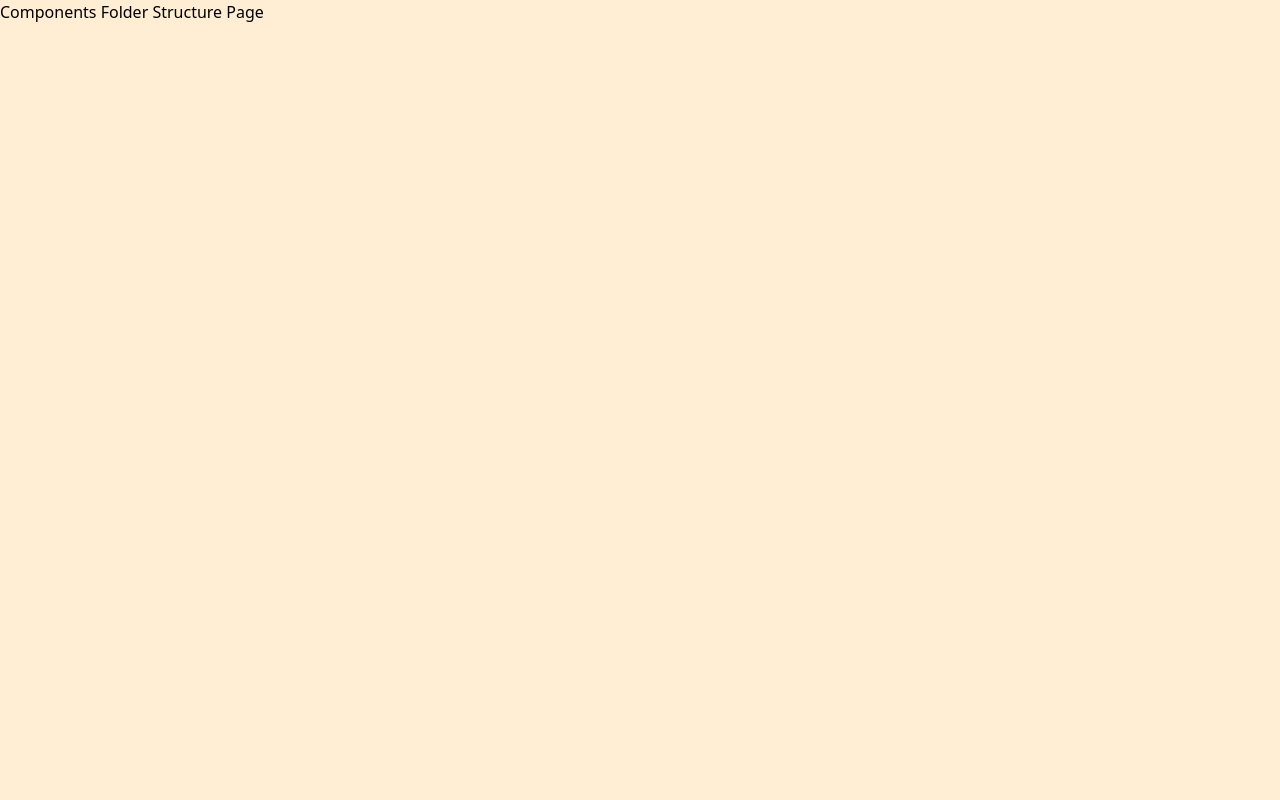
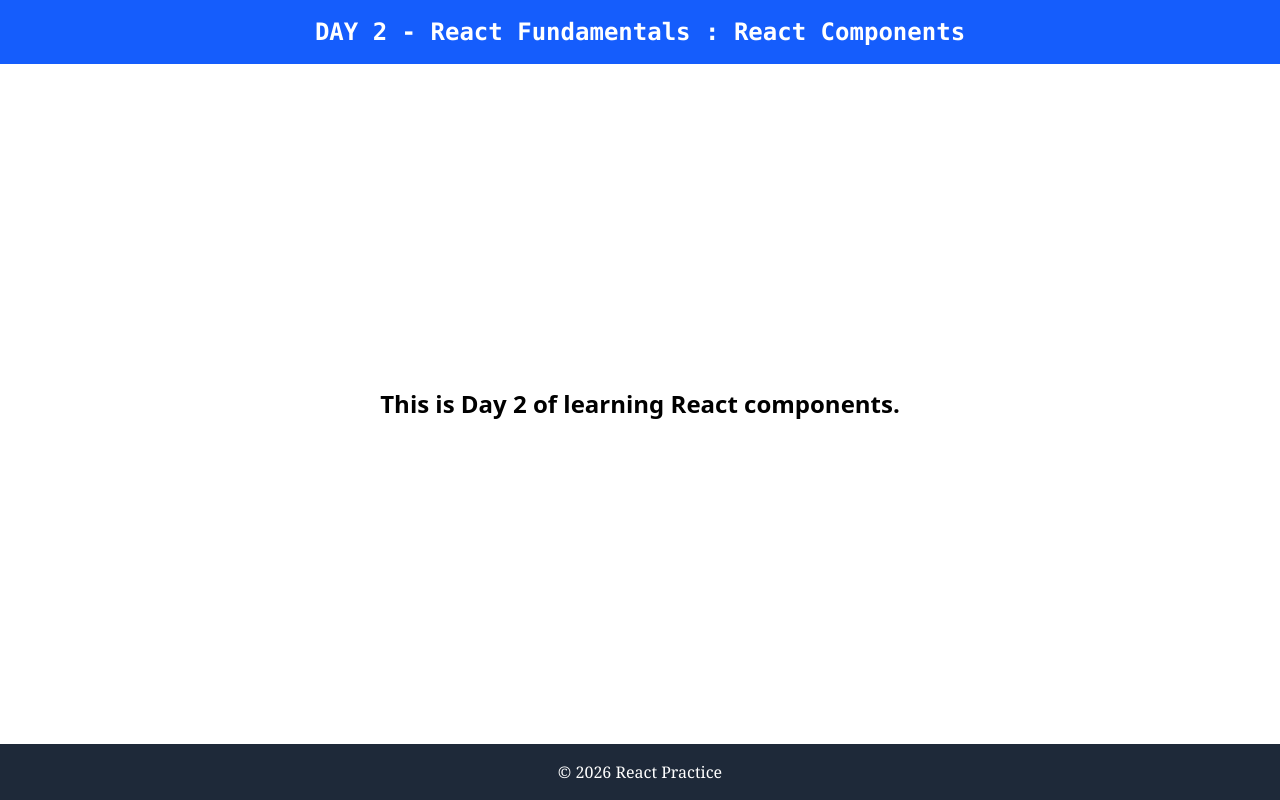
Before and after one commit to JekenMaharjan/react-fundamentals, a React (Vite) app in the folder client/: page /02-components-folder-structure in a window 1280 px wide. Built offline with nearby package versions, Linux system fonts and the light colour scheme.

Commit message:
Day 1: update UI and Day 2: create and compose basic React components

```diff
--- a/client/src/pages/01-jsx-basics/App.jsx
+++ b/client/src/pages/01-jsx-basics/App.jsx
@@ -12,11 +12,14 @@
     // );
 
     return (
-        <div className="flex flex-col p-5 items-center bg-orange-100 min-w-screen min-h-screen">
-            <h1 className="font-serif font-bold text-4xl mb-10">React Fundamentals - Day 1</h1>
-            <h4 className="font-serif font-bold text-xl mb-5">JSX Basics</h4>
+        <div className="flex flex-col items-center justify-between min-w-screen min-h-screen">
+            <header className="w-full flex items-center justify-center bg-blue-600">
+                <h1 className="text-2xl font-bold text-center text-white p-4 font-mono">
+                    DAY 1 - React Fundamentals : JSX Basics
+                </h1>
+            </header>
 
-            <div className="flex flex-col gap-2 bg-white py-5 px-10 rounded-md shadow-md">
+            <main className="flex flex-col gap-2 bg-white py-5 px-10 rounded-md shadow-2xl border-2 border-gray-200">
                 <p>Name: {fullName}</p>
                 <p>Profession: {profession}</p>
                 <p>Learning: {learing}</p>
@@ -25,7 +28,11 @@
 
                 <p>Is React fun? {true ? "Yes" : "Absolutely"}</p>
                 <p>Random number: {Math.floor(Math.random() * 10)}</p>
-            </div>
+            </main>
+
+            <footer className="flex w-full p-4 justify-center bg-gray-800">
+                <p className="text-center text-white font-serif">© {currentYear} React Practice</p>
+            </footer>
         </div>
     )
 }
--- a/client/src/pages/02-components-folder-structure/App.jsx
+++ b/client/src/pages/02-components-folder-structure/App.jsx
@@ -1,8 +1,13 @@
+import Content from "./Content";
+import Footer from "./Footer";
+import Header from "./Header";
 
 const ComponentsFolderStructurePage = () => {
     return (
-        <div className="min-w-screen min-h-screen bg-orange-100">
-            <h1>Components Folder Structure Page</h1>
+        <div className="flex flex-col justify-between items-center min-w-screen min-h-screen">
+            <Header />
+            <Content />
+            <Footer />
         </div>
     );
 };
--- /dev/null
+++ b/client/src/pages/02-components-folder-structure/Content.jsx
@@ -0,0 +1,11 @@
+function Content() {
+    return (
+        <main className="flex-1 w-full flex items-center justify-center">
+            <p className="text-2xl font-bold text-center p-4">
+                This is Day 2 of learning React components.
+            </p>
+        </main>
+    );
+}
+
+export default Content;
--- /dev/null
+++ b/client/src/pages/02-components-folder-structure/Footer.jsx
@@ -0,0 +1,10 @@
+function Footer() {
+    const currentDate = new Date().getFullYear();
+    return (
+        <footer className="flex w-full p-4 justify-center bg-gray-800">
+            <p className="text-center text-white font-serif">© {currentDate} React Practice</p>
+        </footer>
+    );
+}
+
+export default Footer;
--- /dev/null
+++ b/client/src/pages/02-components-folder-structure/Header.jsx
@@ -0,0 +1,11 @@
+function Header() {
+    return (
+        <header className="w-full flex items-center justify-center bg-blue-600">
+            <h1 className="text-2xl font-bold text-center text-white p-4 font-mono">
+                DAY 2 - React Fundamentals : React Components
+            </h1>
+        </header>
+    );
+}
+
+export default Header;
```
Also changed, not shown: client/src/pages/01-jsx-basics/README.md, client/src/pages/02-components-folder-structure/README.md.
